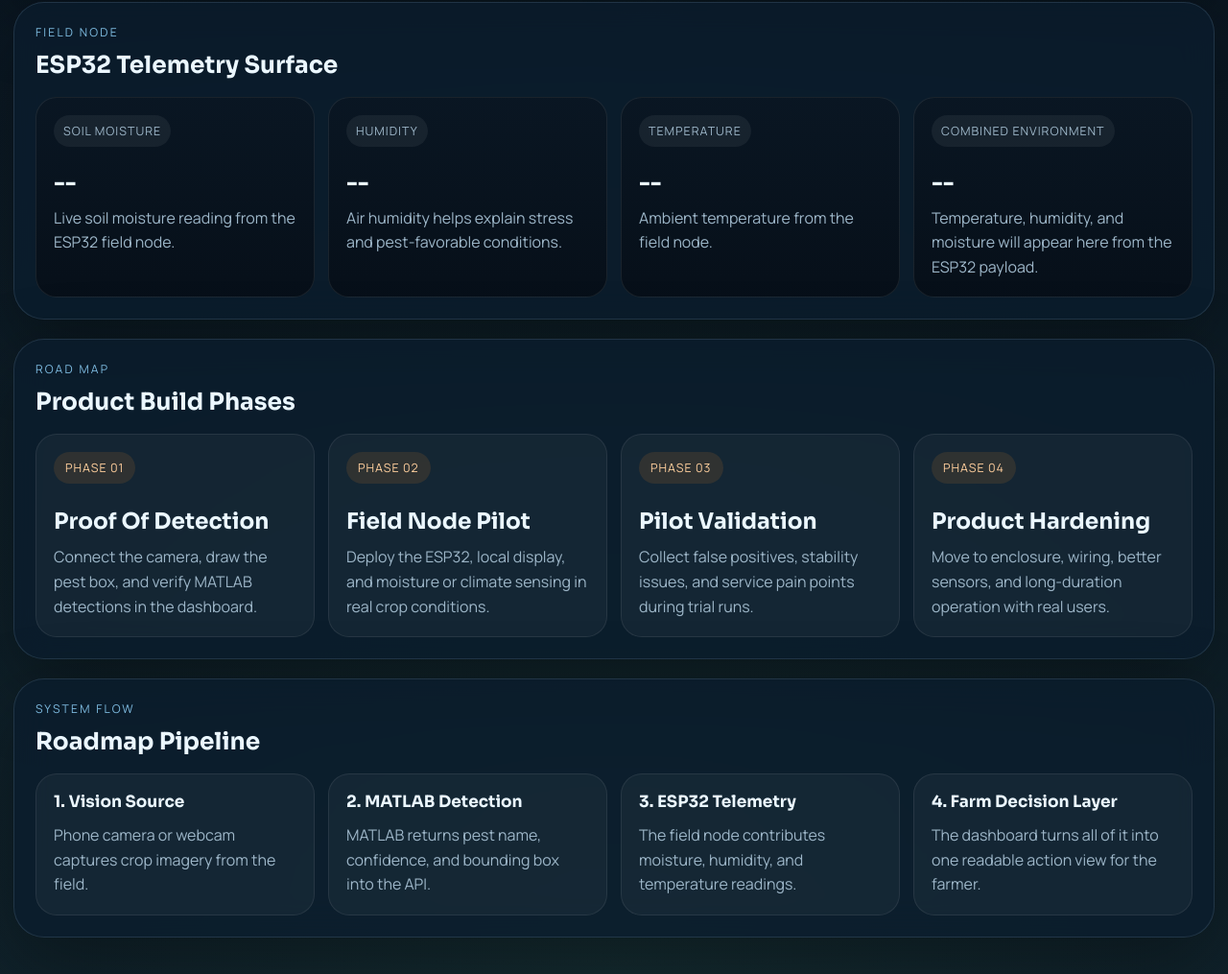
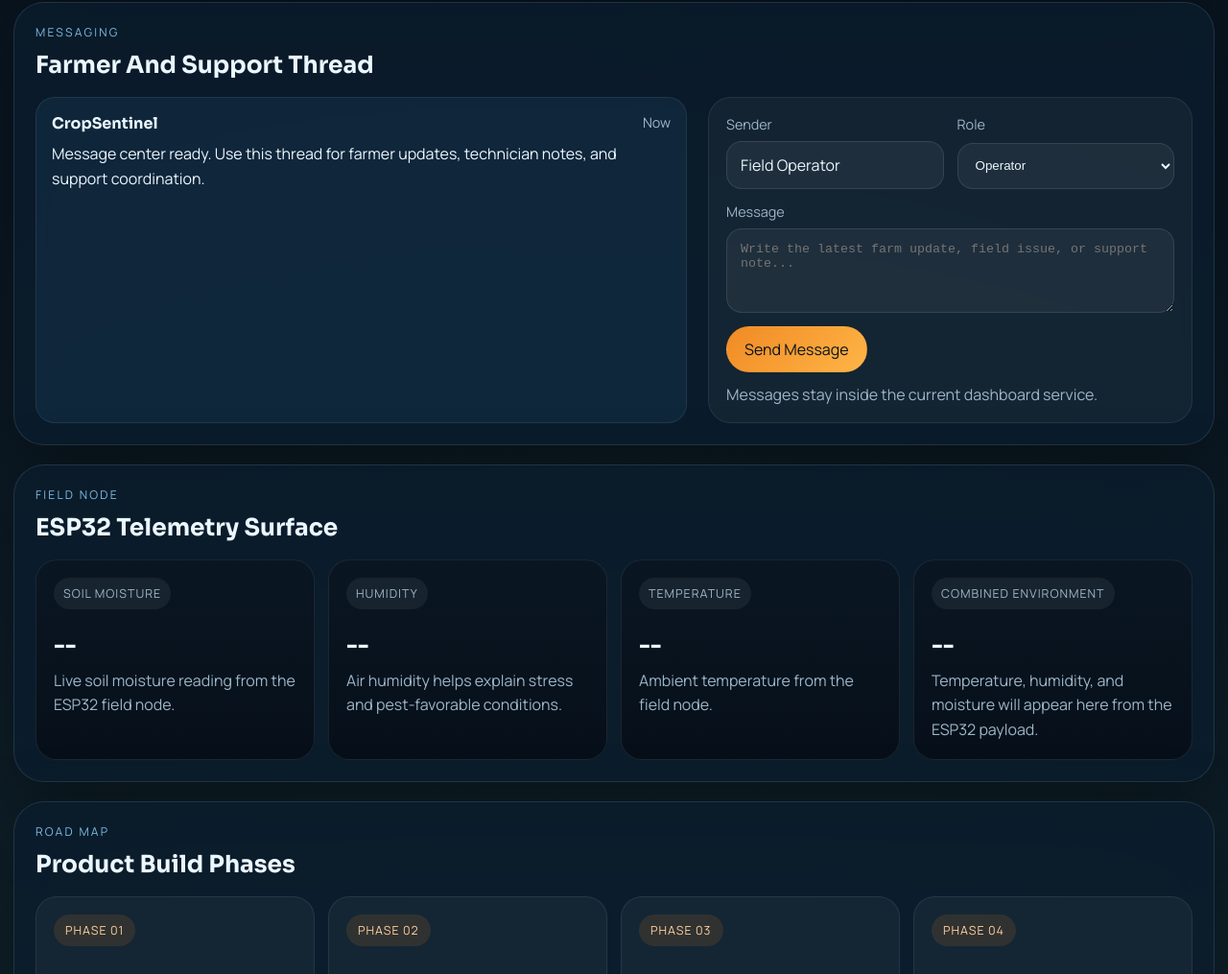
Before and after one commit to jaiAkash1209/Ariprok, a website: page index.html in a window 1280 px wide. Shown: the part 2263-3278 px from the top of the page at 96% size. Drawn offline with Linux system fonts and the light colour scheme; no server answers.

Commit message:
Add dashboard messaging and point ESP32 to Render

```diff
--- a/app.js
+++ b/app.js
@@ -47,6 +47,12 @@ const ui = {
   timeline: document.getElementById("timeline"),
   timelineTemplate: document.getElementById("timelineTemplate"),
   clearLog: document.getElementById("clearLog"),
+  messageFeed: document.getElementById("messageFeed"),
+  messageForm: document.getElementById("messageForm"),
+  messageSender: document.getElementById("messageSender"),
+  messageRole: document.getElementById("messageRole"),
+  messageText: document.getElementById("messageText"),
+  messageStatus: document.getElementById("messageStatus"),
 };
 
 const modeMessages = {
@@ -146,6 +152,43 @@ function renderTimeline(events) {
   });
 }
 
+function formatMessageTime(value) {
+  return new Date(value).toLocaleTimeString([], {
+    hour: "2-digit",
+    minute: "2-digit",
+  });
+}
+
+function renderMessages(messages) {
+  if (!Array.isArray(messages)) {
+    return;
+  }
+
+  ui.messageFeed.innerHTML = "";
+
+  messages.forEach((message) => {
+    const article = document.createElement("article");
+    article.className = `message message--${message.role || "operator"}`;
+
+    const meta = document.createElement("div");
+    meta.className = "message__meta";
+
+    const sender = document.createElement("strong");
+    sender.textContent = message.sender || "Operator";
+
+    const time = document.createElement("span");
+    time.textContent = formatMessageTime(message.time);
+
+    meta.append(sender, time);
+
+    const body = document.createElement("p");
+    body.textContent = message.text || "";
+
+    article.append(meta, body);
+    ui.messageFeed.append(article);
+  });
+}
+
 function applyState(data) {
   ui.systemStatus.textContent = data.systemStatus;
   ui.riskValue.textContent = data.currentRisk;
@@ -200,6 +243,8 @@ function applyState(data) {
   if (Array.isArray(data.events)) {
     renderTimeline(data.events);
   }
+
+  renderMessages(data.messages);
 }
 
 async function callApi(path, options = {}) {
@@ -294,6 +339,32 @@ async function clearBackendLog() {
   }
 }
 
+async function sendMessage(event) {
+  event.preventDefault();
+
+  const sender = ui.messageSender.value.trim() || "Operator";
+  const role = ui.messageRole.value;
+  const text = ui.messageText.value.trim();
+
+  if (!text) {
+    ui.messageStatus.textContent = "Write a message before sending.";
+    return;
+  }
+
+  try {
+    ui.messageStatus.textContent = "Sending...";
+    await callApi("/api/messages", {
+      method: "POST",
+      body: JSON.stringify({ sender, role, text }),
+    });
+    ui.messageText.value = "";
+    ui.messageStatus.textContent = "Message sent to the dashboard thread.";
+    await refreshState();
+  } catch (error) {
+    ui.messageStatus.textContent = error.message;
+  }
+}
+
 async function startDesktopCamera() {
   if (!navigator.mediaDevices?.getUserMedia) {
     ui.lastEvent.textContent = "Webcam not supported in this browser";
@@ -384,8 +455,10 @@ ui.simulateTelemetry.addEventListener("click", simulateTelemetry);
 ui.connectStream.addEventListener("click", connectFutureStream);
 ui.fileInput.addEventListener("change", handleFileLoad);
 ui.clearLog.addEventListener("click", clearBackendLog);
+ui.messageForm.addEventListener("submit", sendMessage);
 
 setMode("desktop");
 hideDetectionOverlay();
+ui.messageSender.value = "Field Operator";
 refreshState();
 state.pollTimer = window.setInterval(refreshState, 4000);
--- a/index.html
+++ b/index.html
@@ -247,6 +247,52 @@
       <section class="panel panel--wide">
         <div class="panel__header">
           <div>
+            <p class="panel__eyebrow">Messaging</p>
+            <h2>Farmer And Support Thread</h2>
+          </div>
+        </div>
+        <div class="message-center">
+          <div class="message-feed" id="messageFeed">
+            <article class="message message--system">
+              <div class="message__meta">
+                <strong>CropSentinel</strong>
+                <span>Now</span>
+              </div>
+              <p>Message center ready. Use this thread for farmer updates, technician notes, and support coordination.</p>
+            </article>
+          </div>
+
+          <form class="message-compose" id="messageForm">
+            <div class="field-grid">
+              <label class="field">
+                <span>Sender</span>
+                <input id="messageSender" type="text" placeholder="Example: Field Operator">
+              </label>
+              <label class="field">
+                <span>Role</span>
+                <select id="messageRole">
+                  <option value="operator">Operator</option>
+                  <option value="farmer">Farmer</option>
+                  <option value="technician">Technician</option>
+                  <option value="system">System</option>
+                </select>
+              </label>
+            </div>
+            <label class="field">
+              <span>Message</span>
+              <textarea id="messageText" rows="4" placeholder="Write the latest farm update, field issue, or support note..."></textarea>
+            </label>
+            <div class="message-compose__actions">
+              <button class="btn btn--primary" type="submit">Send Message</button>
+              <p id="messageStatus">Messages stay inside the current dashboard service.</p>
+            </div>
+          </form>
+        </div>
+      </section>
+
+      <section class="panel panel--wide">
+        <div class="panel__header">
+          <div>
             <p class="panel__eyebrow">Field Node</p>
             <h2>ESP32 Telemetry Surface</h2>
           </div>
--- a/styles.css
+++ b/styles.css
@@ -630,7 +630,8 @@ video {
 .risk-grid,
 .sensor-grid,
 .phase-grid,
-.pipeline {
+.pipeline,
+.field-grid {
   display: grid;
   gap: 14px;
 }
@@ -776,6 +777,110 @@ video {
   font-size: 1.06rem;
 }
 
+.message-center {
+  display: grid;
+  grid-template-columns: minmax(0, 1.15fr) minmax(300px, 0.85fr);
+  gap: 18px;
+}
+
+.message-feed {
+  display: grid;
+  gap: 12px;
+  max-height: 420px;
+  overflow: auto;
+  padding-right: 4px;
+}
+
+.message {
+  padding: 16px;
+  border-radius: 20px;
+  background: rgba(255, 255, 255, 0.04);
+  border: 1px solid rgba(255, 255, 255, 0.08);
+}
+
+.message--system {
+  background: rgba(80, 173, 255, 0.08);
+}
+
+.message--farmer {
+  background: rgba(102, 209, 143, 0.08);
+}
+
+.message--technician {
+  background: rgba(240, 138, 36, 0.08);
+}
+
+.message__meta {
+  display: flex;
+  justify-content: space-between;
+  gap: 12px;
+  margin-bottom: 8px;
+}
+
+.message__meta strong {
+  font-family: "Sora", sans-serif;
+}
+
+.message__meta span {
+  color: var(--muted);
+  font-size: 0.9rem;
+}
+
+.message p {
+  margin: 0;
+  color: var(--text);
+  line-height: 1.65;
+}
+
+.message-compose {
+  display: grid;
+  gap: 14px;
+  padding: 18px;
+  border-radius: 24px;
+  background: rgba(255, 255, 255, 0.04);
+  border: 1px solid rgba(255, 255, 255, 0.08);
+}
+
+.field-grid {
+  grid-template-columns: repeat(2, minmax(0, 1fr));
+}
+
+.field {
+  display: grid;
+  gap: 8px;
+}
+
+.field span {
+  color: var(--muted);
+  font-size: 0.9rem;
+}
+
+.field input,
+.field select,
+.field textarea {
+  width: 100%;
+  border-radius: 16px;
+  border: 1px solid rgba(255, 255, 255, 0.1);
+  background: rgba(255, 255, 255, 0.05);
+  color: var(--text);
+  padding: 13px 14px;
+  outline: none;
+  resize: vertical;
+}
+
+.message-compose__actions {
+  display: flex;
+  align-items: center;
+  justify-content: space-between;
+  gap: 12px;
+  flex-wrap: wrap;
+}
+
+.message-compose__actions p {
+  margin: 0;
+  color: var(--muted);
+}
+
 @keyframes pulse {
   0% { transform: scale(0.98); }
   50% { transform: scale(1.02); }
@@ -788,10 +893,12 @@ video {
   .stage,
   .intel-grid,
   .sensor-grid,
+  .message-center,
   .phase-grid,
   .pipeline,
   .risk-grid,
-  .hero__story {
+  .hero__story,
+  .field-grid {
     grid-template-columns: 1fr;
   }
 }
```
Also changed, not shown: server.js (+60 -0 lines), 1 other file.
